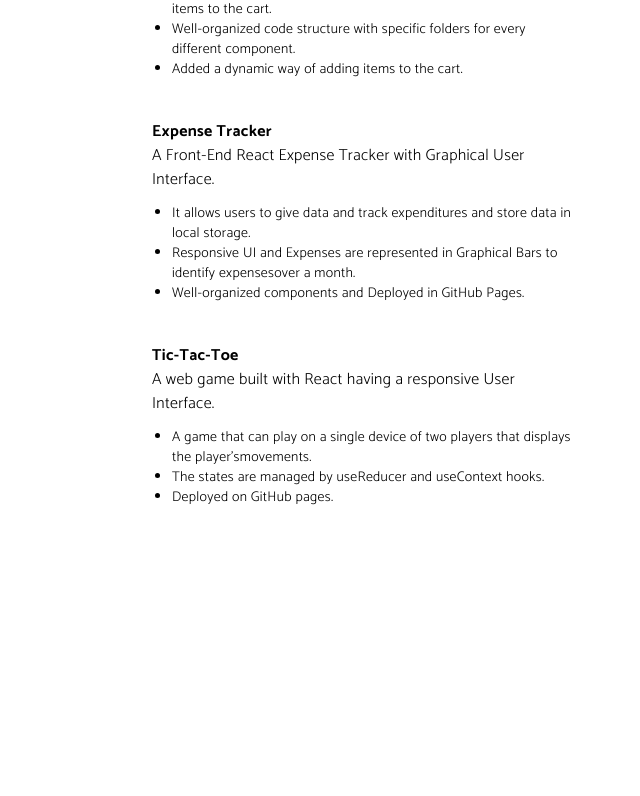
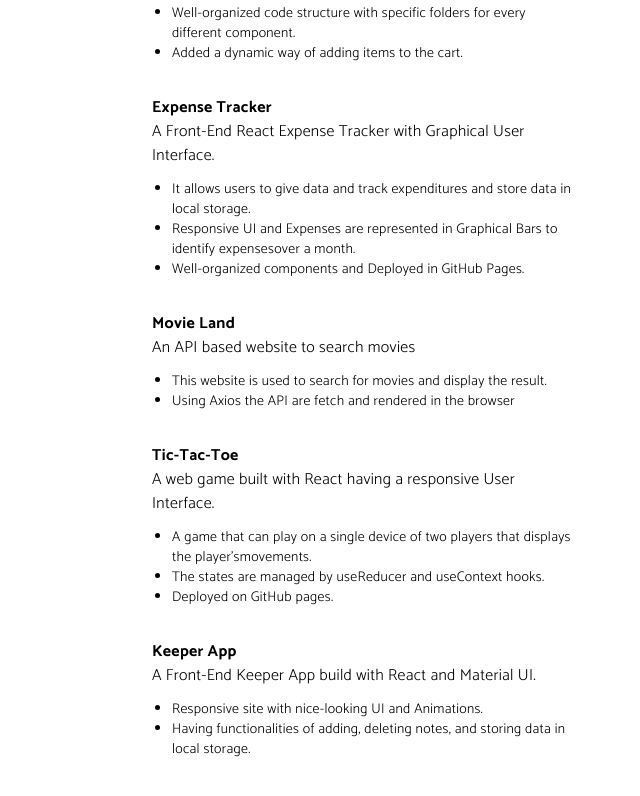
Before and after one commit to Arzzam/My-React-Profile, a React (Create React App) app: page / in a window 1280 px wide. Shown: the part 1540-2336 px from the top of the page, without its empty margins (640-1280 px from the left). Before the commit the page ends 2194 px from the top, so only its background shows below. Built offline with nearby package versions, Linux system fonts and the light colour scheme.

Commit message:
projects styling in rendering 2 points and 3 points

```diff
--- a/src/components/Right Section/Projects.jsx
+++ b/src/components/Right Section/Projects.jsx
@@ -1,4 +1,4 @@
-import React from "react";
+import React, { Fragment } from "react";
 // import Project1 from "../Content/Projects";
 import Content from "../../contents/Content";
 import DATA from "../../data/Data";
@@ -10,9 +10,12 @@ const Projects = () => {
       <Content>
         {DATA.map((data) => {
           return (
-            <>
+            <div>
               <div className="project-item" key={data.projectId}>
-                <a href={data.link} className="font-bold project-title">
+                <a
+                  href={data.link ? data.link : null}
+                  className="font-bold project-title"
+                >
                   {data.title}
                 </a>
                 <p className="mx-0 mt-0 mb-3 text-base project-desc">
@@ -22,13 +25,21 @@ const Projects = () => {
               <div className="">
                 <ul className="p-0 m-0">
                   <li className="ml-5 text-sm list-disc">{data.point1}</li>
-                  <li className="ml-5 text-sm list-disc">{data.point2}</li>
-                  <li className="ml-5 text-sm list-disc mb-10">
-                    {data.point3}
+                  <li
+                    className={`${
+                      !data.point3 ? "mb-8" : null
+                    } ml-5 text-sm list-disc`}
+                  >
+                    {data.point2}
                   </li>
+                  {data.point3 ? (
+                    <li className="ml-5 text-sm list-disc mb-8">
+                      {data.point3}
+                    </li>
+                  ) : null}
                 </ul>
               </div>
-            </>
+            </div>
           );
         })}
       </Content>
--- a/src/data/Data.jsx
+++ b/src/data/Data.jsx
@@ -2,7 +2,6 @@ const DATA = [
   {
     projectId: 1,
     title: "AuCalc",
-    link: "/",
     description: "A GPA and CGPA Calculator for Anna University",
     point1:
       "A web app that helps to calculate GPA and CGPA for Anna University students.",
@@ -48,6 +47,14 @@ const DATA = [
   },
   {
     projectId: 5,
+    title: "Movie Land",
+    link: "https://github.com/Arzzam/movie-land",
+    description: "An API based website to search movies",
+    point1: "This website is used to search for movies and display the result.",
+    point2: "Using Axios the API are fetch and rendered in the browser",
+  },
+  {
+    projectId: 6,
     title: "Tic-Tac-Toe",
     link: "https://github.com/Arzzam/tic-tac-toe",
     description:
@@ -57,6 +64,15 @@ const DATA = [
     point2: "The states are managed by useReducer and useContext hooks.",
     point3: "Deployed on GitHub pages.",
   },
+  {
+    projectId: 7,
+    title: "Keeper App",
+    link: "https://github.com/Arzzam/keeper-app",
+    description: "A Front-End Keeper App build with React and Material UI.",
+    point1: "Responsive site with nice-looking UI and Animations.",
+    point2:
+      "Having functionalities of adding, deleting notes, and storing data in local storage.",
+  },
 ];
 
 export default DATA;
```
